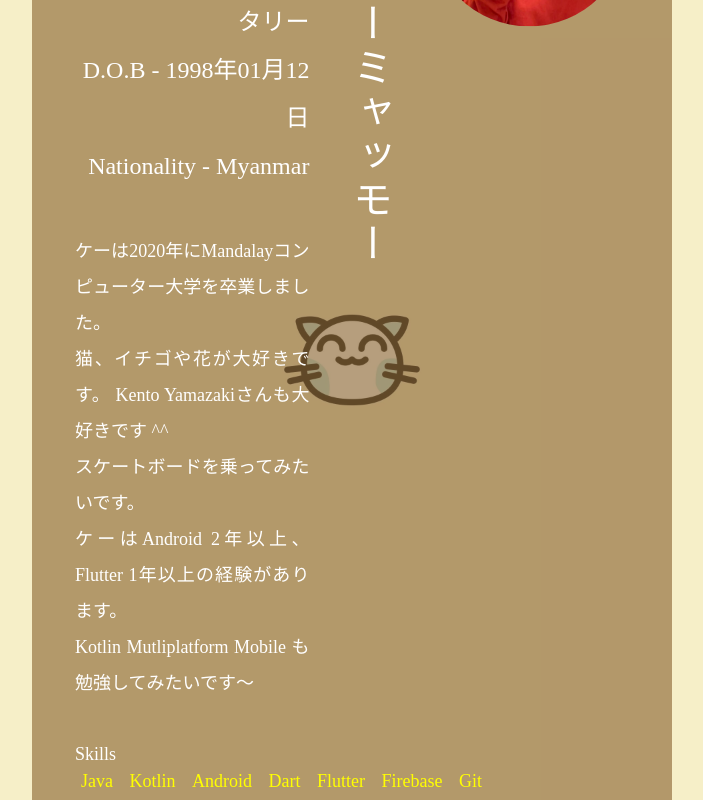
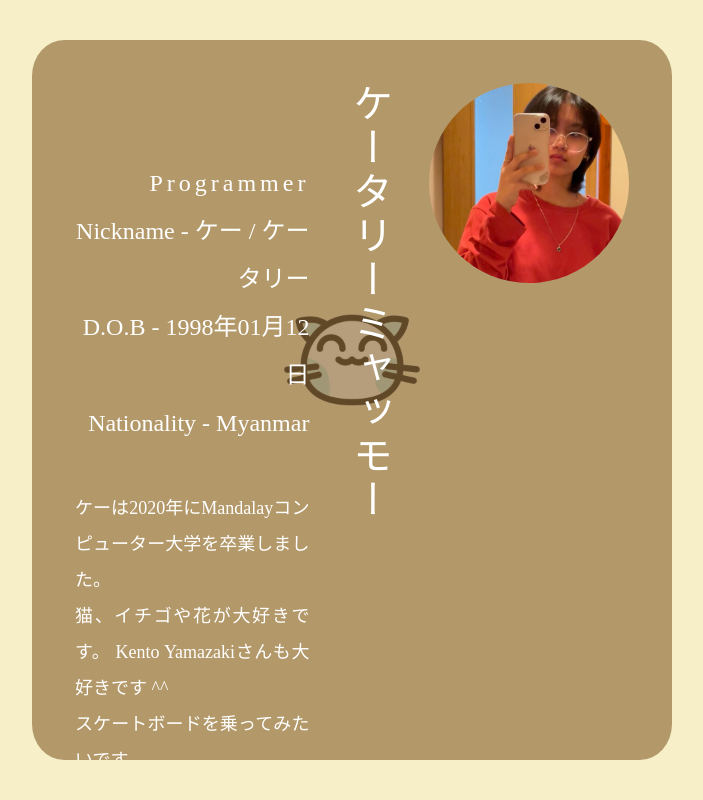
Before and after one commit to kaythari2/kaythari2.github.io, a plain HTML site: page index.html in a window 1280 px wide. Shown: the whole page, without its empty margins (288-991 px from the left). Drawn offline with Linux system fonts and the light colour scheme.

Commit message:
scrollable added

```diff
--- a/style.css
+++ b/style.css
@@ -6,8 +6,8 @@ body {
     background-size: cover;
 }
 .table {
-    width: 100%;
-    height: 100%;
+    width: auto;
+    max-height: 80%;
     border: 0;
 }
 .table tr {
@@ -52,7 +52,7 @@ td.contact {
 }
 .box {
     width: auto;
-    height: auto;
+    max-height: 80%;
     background: rgba(146, 109, 59, 0.664);
     border-radius: 5%;
     padding: 40px;
@@ -63,6 +63,8 @@ td.contact {
     transform: translate(-50%, -50%);
     text-align: center;
     color: white;
+    overflow-y: scroll;
+    -webkit-scroller: none;
 }
 .box-img:hover {
     box-shadow: 0px 5px 20px .9px #3F3F3F;
```
